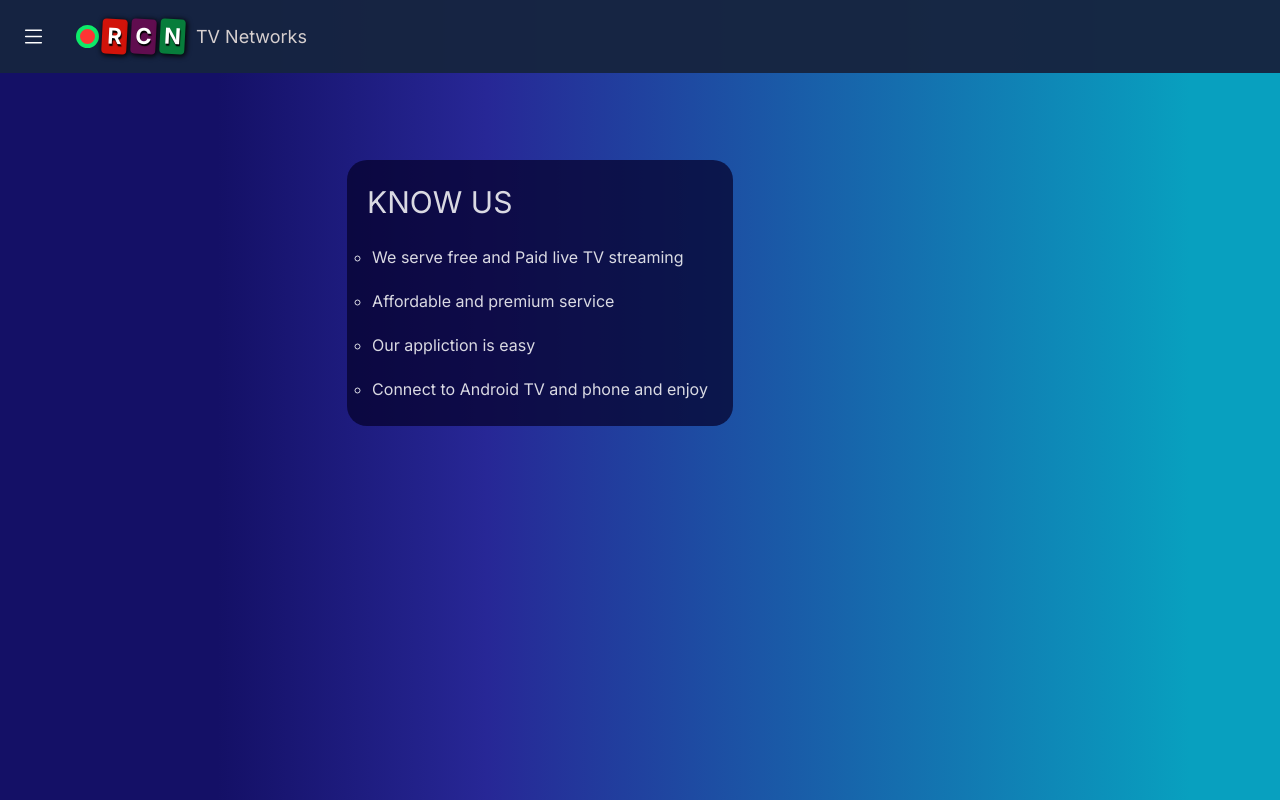
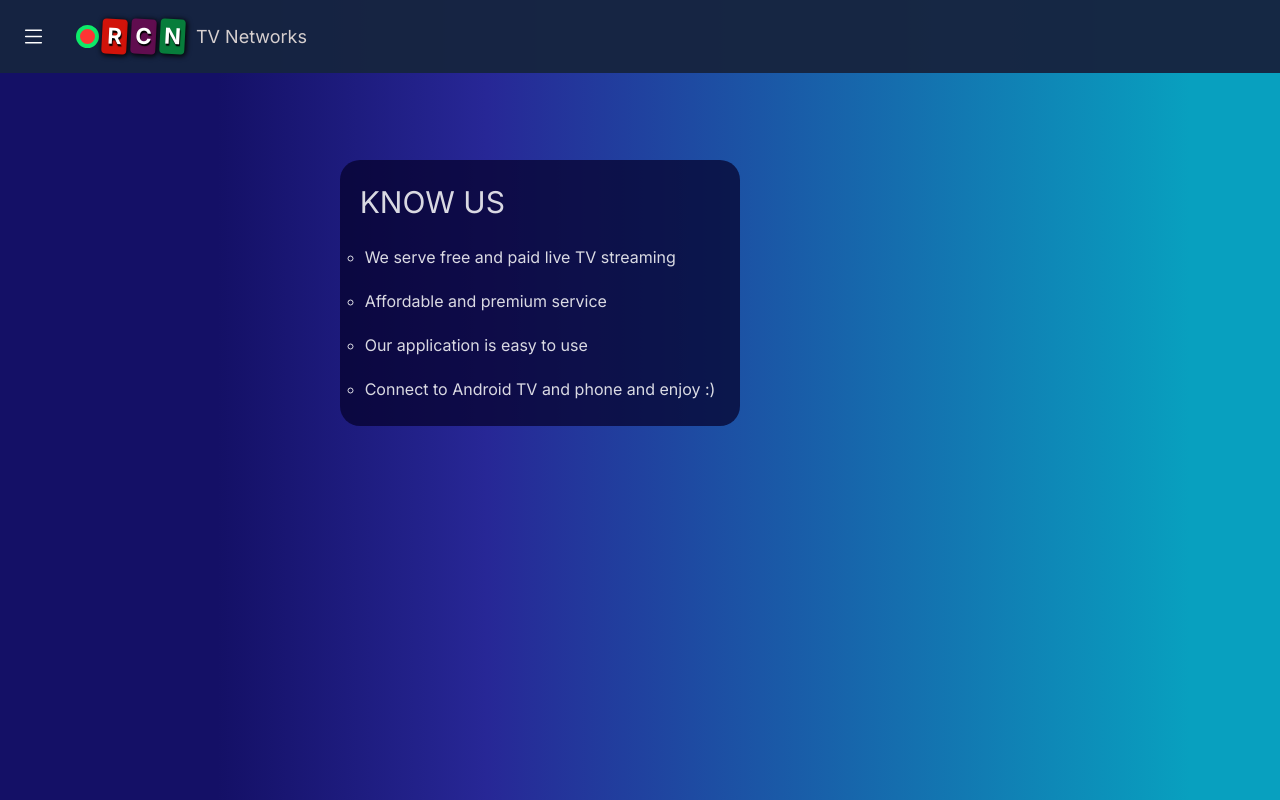
Before and after one commit to rcnlivetv/rcnlivetv, a Next.js app: page /pages/about in a window 1280 px wide. Built offline with nearby package versions, Linux system fonts and the light colour scheme.

Commit message:
Update page.js

```diff
--- a/src/app/pages/about/page.js
+++ b/src/app/pages/about/page.js
@@ -13,10 +13,10 @@ const About=()=>{
             <div className="about-info">
             <p className="abt-header">KNOW US </p>
            <ol style={{fontSize:16}}>
-           <li>We serve free and Paid live TV streaming</li>
+           <li>We serve free and paid live TV streaming</li>
            <li>Affordable and premium service</li>
-           <li>Our appliction is easy</li>
-           <li>Connect to Android TV and phone and enjoy </li>
+           <li>Our application is easy to use</li>
+           <li>Connect to Android TV and phone and enjoy :)</li>
 
            </ol>
             </div>
```
